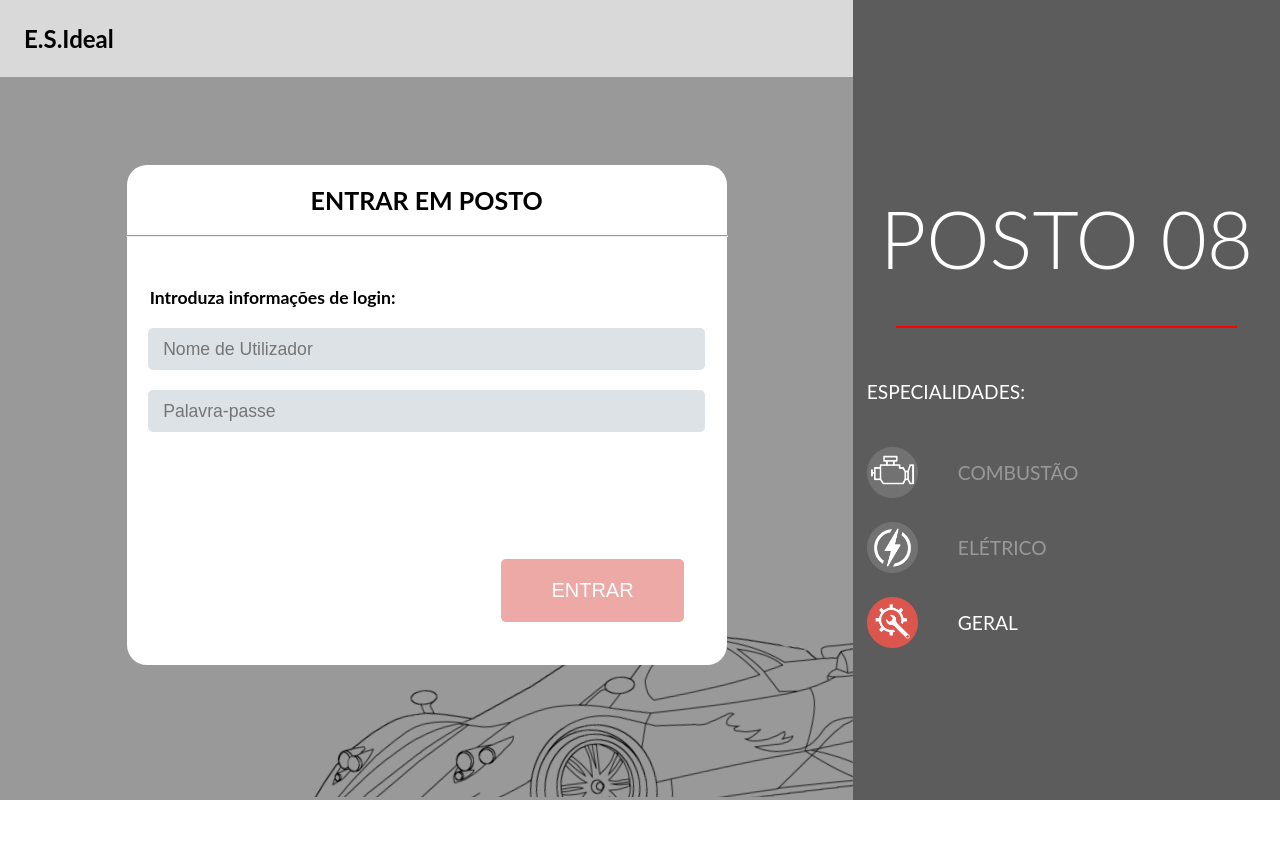
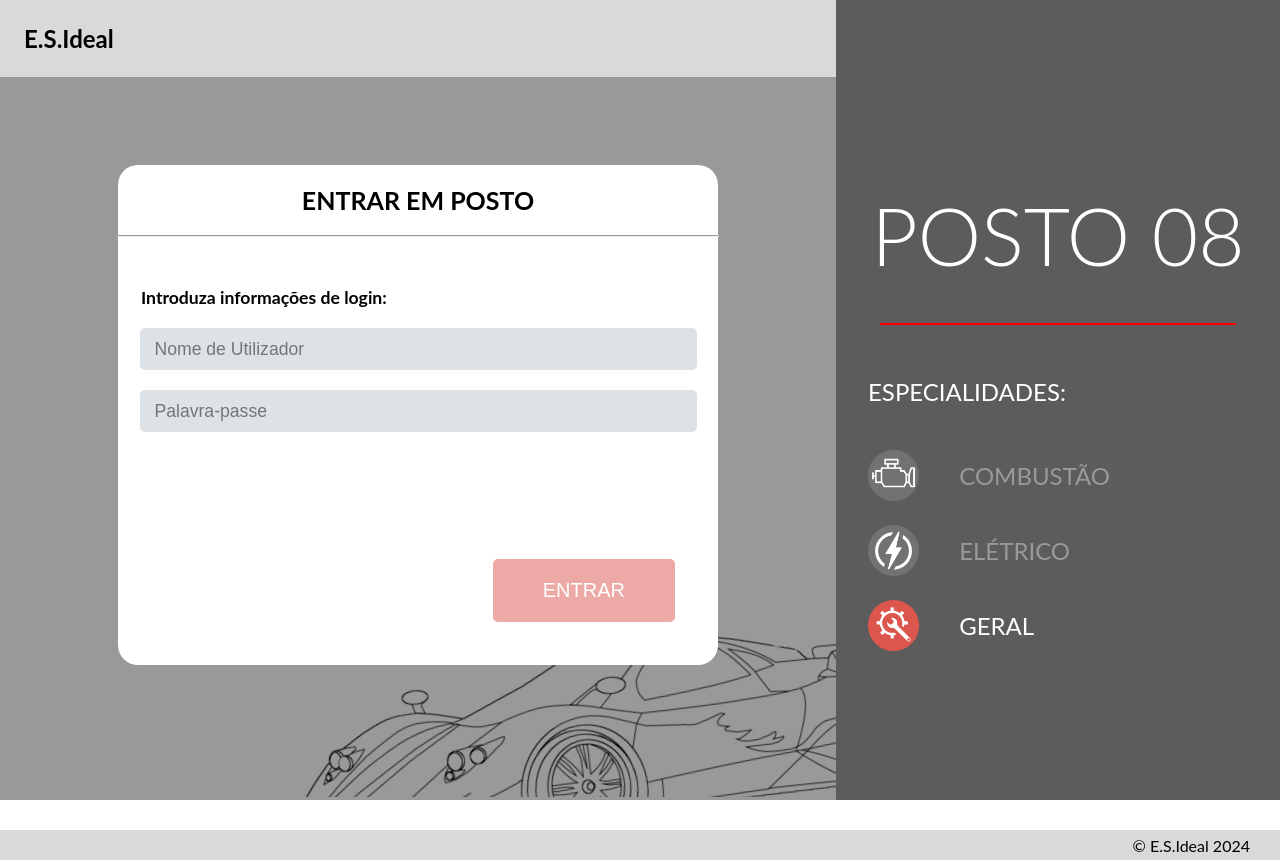
Before and after one commit to Naga1101/IPM-Project, a Vue app in the folder ESIdeal/: page /login in a window 1280 px wide. Before the commit the page ends 800 px from the top, so only its background shows below. Built offline with nearby package versions, Linux system fonts and the light colour scheme; no server answers.

Commit message:
Fixed reacitivty pages

```diff
--- a/ESIdeal/src/App.vue
+++ b/ESIdeal/src/App.vue
@@ -1,5 +1,6 @@
 <template>
   <router-view :key="$route.fullPath"></router-view> <!-- forçar componentes a ser destruídos e recriados, para poder mudar de serviço no histórico de um serviço -->
+  <Footer/>
 </template>
 
 <script>
--- a/ESIdeal/src/components/Login.vue
+++ b/ESIdeal/src/components/Login.vue
@@ -169,6 +169,7 @@ export default {
   text-align: center;
   background-color: #5C5C5C;
   color: white;
+  box-sizing: border-box;
 }
 
 .posto-name {
@@ -191,11 +192,15 @@ export default {
   background-color: black;
 }
 
+.especialidade-container {
+  padding-left: 20px;
+}
+
 .especialidade {
   display: flex;
   align-items: center;
   gap: 5vh;
-  font-size: 1.2em;
+  font-size: 1.5em;
   padding: 1.5vh;
   /* Vai ter de ser param */
   color: #999999;
@@ -357,7 +362,6 @@ export default {
     width: 10vmin;
   }
 
-
 }
 
 </style>
--- a/ESIdeal/src/components/ServicoEspecifico.vue
+++ b/ESIdeal/src/components/ServicoEspecifico.vue
@@ -360,7 +360,7 @@
                 <span class="car-info"> Matricula: {{ servico.veiculo.id }} </span>
                 <span class="car-info"> Marca: {{ servico.veiculo.marca }} </span>
                 <span class="car-info"> Modelo: {{ servico.veiculo.modelo }} </span>
-                <span class="car-info" v-if="tipoMotor === 'Gasolina' || tipoMotor === 'Gasóleo'"> Cilindrada: {{ cilindrada }} </span>
+                <span class="car-info" v-if="tipoMotor === 'Gasolina' || tipoMotor === 'Gasóleo'"> Cilindrada: {{ cilindrada }} V</span>
                 <span class="car-info" v-if="tipoMotor === 'Elétrico' || tipoMotor === 'Híbrido'"> Potência do carregador: {{ potencia }}</span>
                 <span class="car-info"> Medidas Jantes: {{ medidasJantes }}</span>
             </div>
@@ -470,7 +470,6 @@
 
         <PopConfirmar v-if="mostrarConfirmacaoPopup" :tipoEstado="estadoConfirmacaoPopup" :sucesso="sucessoConfirmacao"></PopConfirmar>
 
-        <Footer/>
     </div>
     <LoadingPage v-else/>
 </template>
@@ -912,10 +911,18 @@
 
         .table-header{
             font-size: 4vw;
+            margin-top: 20px;
         }
 
         .clock {
             display: none
+        }
+
+        .table-container {
+            margin: 15px
+        }
+        .table-services {
+            padding-right: 5px;
         }
     }
 
--- a/ESIdeal/src/components/ServicosAtribuidos.vue
+++ b/ESIdeal/src/components/ServicosAtribuidos.vue
@@ -16,7 +16,6 @@
         </div>
     </div>
     <LoadingPage v-else/>
-    <Footer/>
   </template>
 
   <script>
--- a/ESIdeal/src/style.css
+++ b/ESIdeal/src/style.css
@@ -31,58 +31,12 @@ body {
   display: flex;
   min-width: 320px;
   min-height: 100vh;
-  /*overflow: hidden;*/
   font-family: var(--font-family);
   flex-direction: column;
 }
-/*
-h1 {
-  font-size: 3.2em;
-  line-height: 1.1;
-}
-
-button {
-  border-radius: 8px;
-  border: 1px solid transparent;
-  padding: 0.6em 1.2em;
-  font-size: 1em;
-  font-weight: 500;
-  font-family: inherit;
-  background-color: #1a1a1a;
-  cursor: pointer;
-  transition: border-color 0.25s;
-}
-button:hover {
-  border-color: #646cff;
-}
-button:focus,
-button:focus-visible {
-  outline: 4px auto -webkit-focus-ring-color;
-}
-
-.card {
-  padding: 2em;
-} */
 
 #app {
   margin: 0;
-  width: 100%;
-  height: 100%;
-  /* max-width: 1280px; */
-  /* margin: 0 auto; */
-  /* padding: 2rem; */
-  /* text-align: center; */
+  min-height: 100vh;
+  padding: 0px;
 }
-
-/* @media (prefers-color-scheme: light) {
-  :root {
-    color: #213547;
-    background-color: #ffffff;
-  }
-  a:hover {
-    color: #747bff;
-  }
-  button {
-    background-color: #f9f9f9;
-  }
-} */
```
